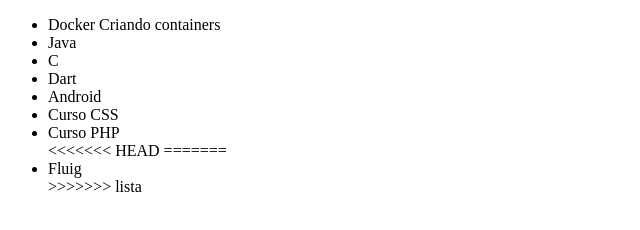
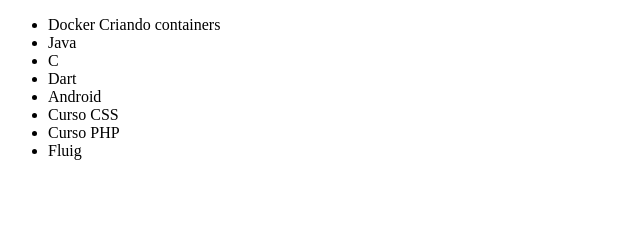
Before and after one commit to caioantonio/alura-git2, a plain HTML site: page index.html in a window 1280 px wide. Shown: the whole page, without its empty margins (0-640 px from the left). Drawn offline with Linux system fonts and the light colour scheme.

Commit message:
Arrumei fluig

```diff
--- a/index.html
+++ b/index.html
@@ -15,11 +15,8 @@
         <li>Android</li>
         <li> Curso CSS</li>
         <li>Curso PHP</li>
-<<<<<<< HEAD
 
-=======
         <li>Fluig</li>
->>>>>>> lista
     </ul>
 </body>
 </html>
```
